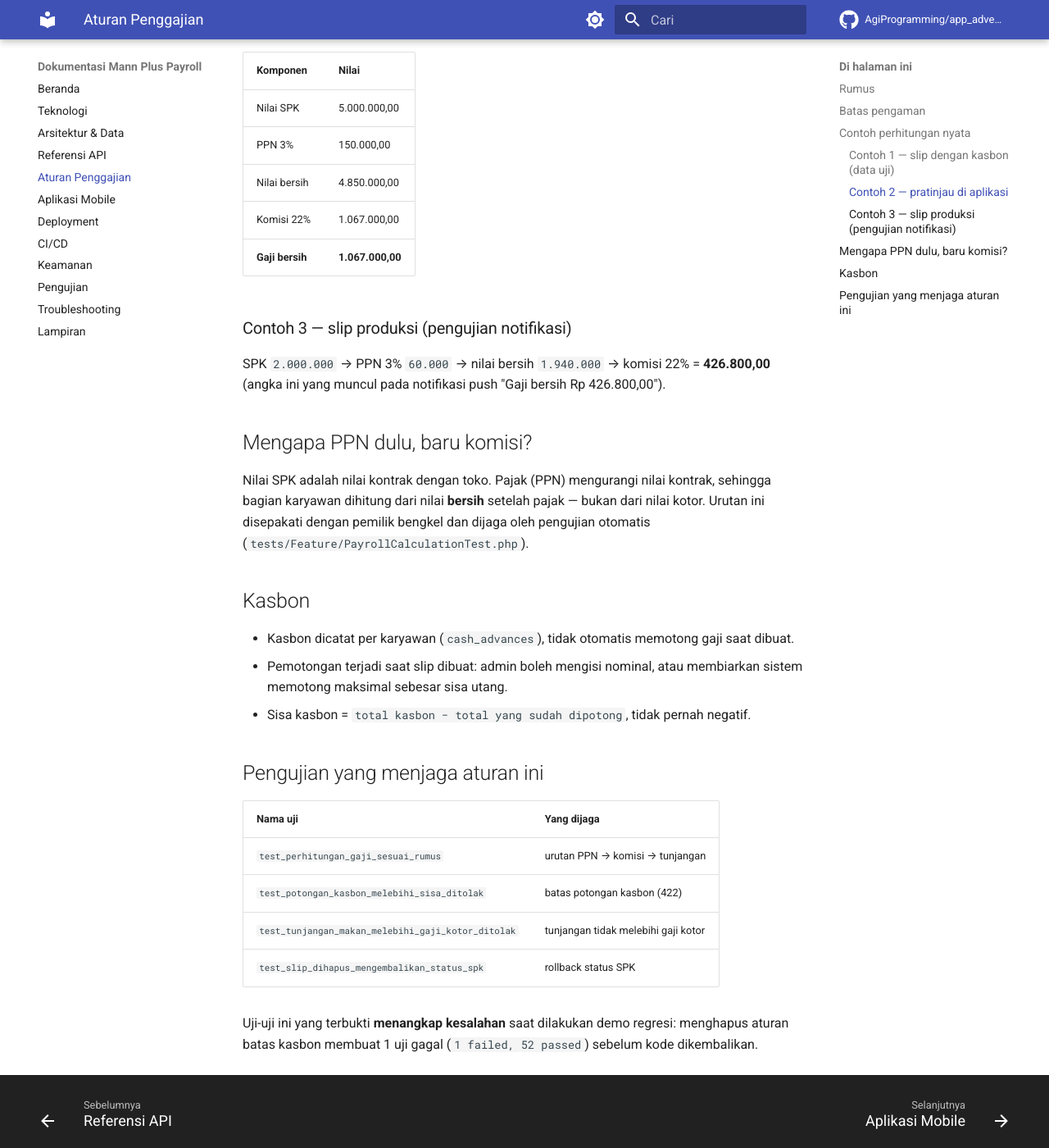
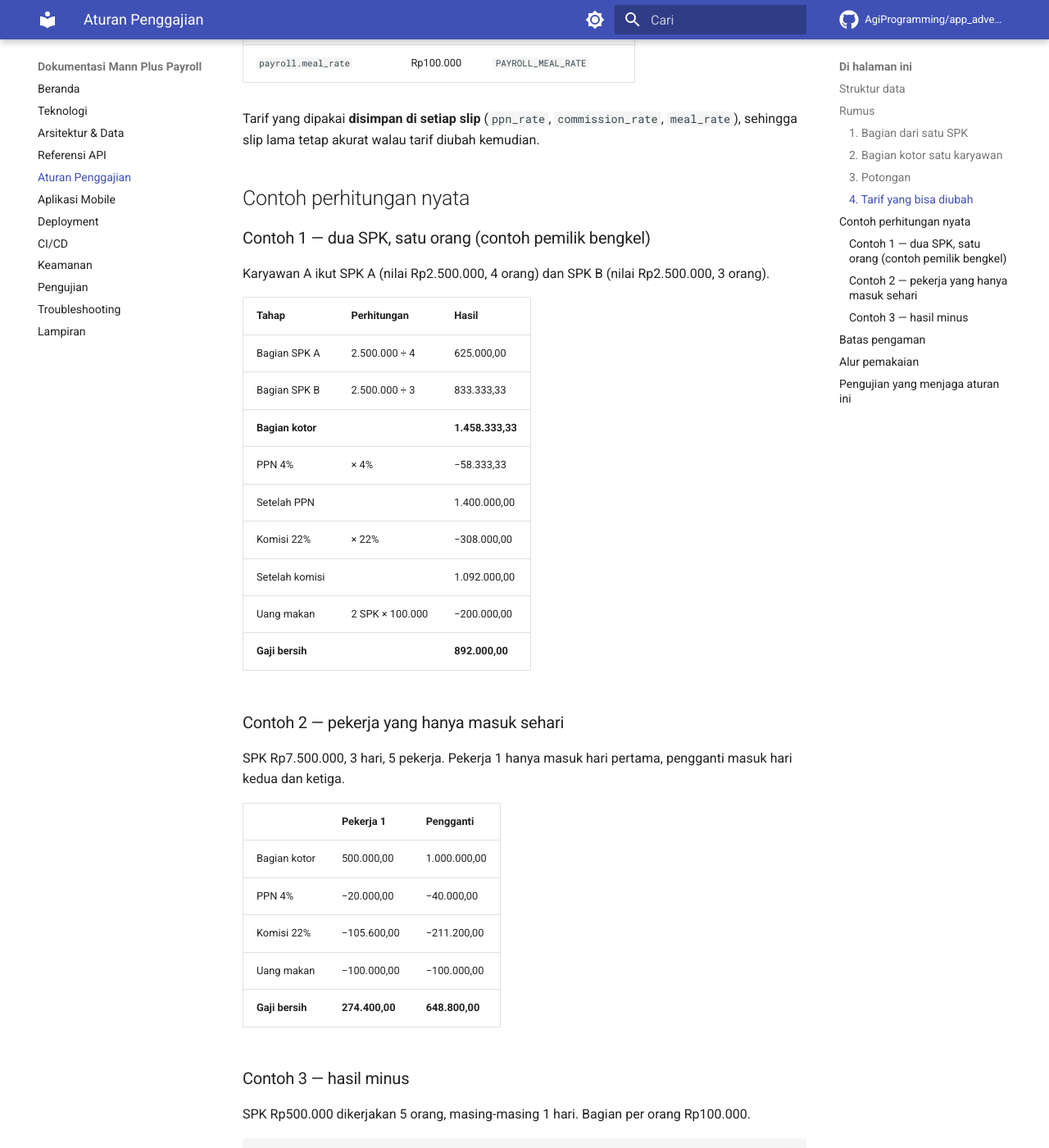
Before and after one commit to AgiProgramming/app_advertising, an MkDocs documentation site: the page built from docs/penggajian.md, in a window 1280 px wide and 1400 px high, scrolled down 1863 px. Shown: the whole window at 82% size. Built offline with MkDocs 1.6.1 and Material for MkDocs 9.7.7, drawn with Linux system fonts in a browser that asks for light colours; comment, search, counter and statistics services are not loaded; some of the changed text lies outside the part shown.

Commit message:
docs: sesuaikan aturan penggajian dengan model SPK multi-orang
- rumus baru: nilai harian, bagian per hari, PPN 4%, komisi 22%, uang makan per SPK
- tiga contoh hitungan (892.000 / 274.400 & 648.800 / minus 25.120)
- referensi API: preview employee_id+period, endpoint generate massal
- kompatibilitas klien lama (spk_id) tetap didukung

````diff
--- a/docs/penggajian.md
+++ b/docs/penggajian.md
@@ -1,98 +1,163 @@
 # Aturan Perhitungan Penggajian
+
+Perhitungan mengikuti cara kerja bengkel yang sebenarnya: **satu SPK dikerjakan beberapa orang**,
+seorang karyawan **boleh mengambil beberapa SPK**, dan bila ada yang tidak masuk kerja,
+**orang pengganti** mengambil hari kerja miliknya.
 
 Seluruh perhitungan berada di `app/Services/PayrollService.php` dan dipakai bersama oleh
 **pratinjau** (`/api/payrolls/preview`) dan **penyimpanan slip** (`POST /api/payrolls`),
 sehingga angka yang dilihat admin sebelum menyimpan sama dengan angka yang tersimpan.
 
+## Struktur data
+
+| Tabel | Isi |
+|---|---|
+| `spks` | dokumen SPK dari klien: nomor, nilai, tanggal mulai/selesai, durasi |
+| `spk_employees` | penugasan: siapa mengerjakan SPK apa, peran `worker`/`replacement`, berapa hari masuk |
+| `payrolls` | satu slip = satu karyawan untuk satu periode |
+| `payroll_items` | rincian bagian karyawan dari tiap SPK di dalam slip |
+
+`duration_days` dihitung otomatis dari `start_date` sampai `end_date` (inklusif).
+
 ## Rumus
 
+### 1. Bagian dari satu SPK
+
 ```
-1. net_spk_value      = spk_value − (spk_value × 3%)          # PPN 3%
-2. komisi             = net_spk_value × salary_percentage%    # default 22%
-3. gaji_kotor         = komisi + meal_allowance
-4. potongan_kasbon    = min(sisa_kasbon, gaji_kotor − meal_allowance)
-5. net_salary         = max(0, gaji_kotor − potongan_kasbon)
+nilai_harian = nilai_SPK ÷ (jumlah_pekerja × jumlah_hari_SPK)
+bagian       = nilai_harian × hari_karyawan_masuk
 ```
 
-Keterangan:
+`jumlah_pekerja` hanya menghitung peran `worker` — **pengganti tidak menambah pembagi**,
+karena pengganti mengambil hari milik orang yang digantikan.
 
-| Istilah | Arti |
-|---|---|
-| `spk_value` | nilai pekerjaan pada SPK |
-| **PPN 3%** | potongan pajak yang dibebankan atas nilai SPK |
-| **komisi 22%** | bagian karyawan dari nilai bersih SPK (persentase bisa diubah admin) |
-| `meal_allowance` | tunjangan makan (opsional, diisi admin) |
-| `sisa_kasbon` | total kasbon karyawan dikurangi yang sudah pernah dipotong |
-| `net_salary` | **gaji bersih** yang muncul di slip |
+Contoh: SPK Rp7.500.000, 3 hari, 5 pekerja → nilai harian = 7.500.000 ÷ 15 = **Rp500.000**.
+
+| Orang | Peran | Hari masuk | Bagian |
+|---|---|---|---|
+| Pekerja 1 | worker | 1 | Rp500.000 |
+| Pengganti | replacement | 2 | Rp1.000.000 |
+| Pekerja 2–5 | worker | 3 | Rp1.500.000 masing-masing |
+
+Total kelima slot tetap Rp7.500.000.
+
+### 2. Bagian kotor satu karyawan
+
+```
+bagian_kotor = Σ bagian dari semua SPK pada periode itu
+```
+
+### 3. Potongan
+
+```
+PPN          = 4%  × bagian_kotor
+komisi       = 22% × (bagian_kotor − PPN)      # milik Mann Plus
+uang_makan   = Rp100.000 × jumlah SPK yang diikuti
+kasbon       = potongan utang karyawan (opsional)
+```
+
+```
+gaji_bersih  = bagian_kotor − PPN − komisi − uang_makan − kasbon
+```
+
+**Gaji bersih boleh minus.** Bila potongan melebihi bagian karyawan, slip menampilkan nilai
+minus apa adanya (tidak dipotong menjadi nol), dan aplikasi menandainya `is_negative`.
+
+### 4. Tarif yang bisa diubah
+
+| Konfigurasi | Default | Variabel `.env` |
+|---|---|---|
+| `payroll.ppn_rate` | 4% | `PAYROLL_PPN_RATE` |
+| `payroll.commission_rate` | 22% | `PAYROLL_COMMISSION_RATE` |
+| `payroll.meal_rate` | Rp100.000 | `PAYROLL_MEAL_RATE` |
+
+Tarif yang dipakai **disimpan di setiap slip** (`ppn_rate`, `commission_rate`, `meal_rate`),
+sehingga slip lama tetap akurat walau tarif diubah kemudian.
+
+## Contoh perhitungan nyata
+
+### Contoh 1 — dua SPK, satu orang (contoh pemilik bengkel)
+
+Karyawan A ikut SPK A (nilai Rp2.500.000, 4 orang) dan SPK B (nilai Rp2.500.000, 3 orang).
+
+| Tahap | Perhitungan | Hasil |
+|---|---|---|
+| Bagian SPK A | 2.500.000 ÷ 4 | 625.000,00 |
+| Bagian SPK B | 2.500.000 ÷ 3 | 833.333,33 |
+| **Bagian kotor** | | **1.458.333,33** |
+| PPN 4% | × 4% | −58.333,33 |
+| Setelah PPN | | 1.400.000,00 |
+| Komisi 22% | × 22% | −308.000,00 |
+| Setelah komisi | | 1.092.000,00 |
+| Uang makan | 2 SPK × 100.000 | −200.000,00 |
+| **Gaji bersih** | | **892.000,00** |
+
+### Contoh 2 — pekerja yang hanya masuk sehari
+
+SPK Rp7.500.000, 3 hari, 5 pekerja. Pekerja 1 hanya masuk hari pertama, pengganti masuk hari kedua
+dan ketiga.
+
+| | Pekerja 1 | Pengganti |
+|---|---|---|
+| Bagian kotor | 500.000,00 | 1.000.000,00 |
+| PPN 4% | −20.000,00 | −40.000,00 |
+| Komisi 22% | −105.600,00 | −211.200,00 |
+| Uang makan | −100.000,00 | −100.000,00 |
+| **Gaji bersih** | **274.400,00** | **648.800,00** |
+
+### Contoh 3 — hasil minus
+
+SPK Rp500.000 dikerjakan 5 orang, masing-masing 1 hari. Bagian per orang Rp100.000.
+
+```
+100.000 − 4.000 (PPN) = 96.000
+96.000 − 21.120 (komisi) = 74.880
+74.880 − 100.000 (uang makan) = −25.120
+```
+
+Slip menampilkan **−Rp25.120,00** dan diberi keterangan bahwa potongan melebihi bagian karyawan.
 
 ## Batas pengaman
 
 !!! danger "Potongan kasbon tidak boleh melebihi utang"
     Nilai `cash_advance_deduction` yang dikirim klien **ditolak (422)** bila lebih besar dari sisa
     kasbon karyawan. Bila admin tidak mengisi, sistem memotong otomatis sebesar
-    `min(sisa_kasbon, gaji_kotor − meal_allowance)` sehingga gaji tidak pernah minus.
+    `min(sisa_kasbon, bagian setelah komisi − uang makan)`.
 
 Aturan lain:
 
-- `meal_allowance` **tidak boleh melebihi gaji kotor** (ditolak 422).
+- `days_worked` tidak boleh melebihi `duration_days` (otomatis dipotong saat disimpan).
+- `end_date` tidak boleh sebelum `start_date` (ditolak 422).
 - `period` wajib berformat `Y-m` (contoh `2026-10`).
-- Satu SPK hanya boleh punya **satu slip**.
-- `net_salary` tidak pernah negatif (`max(0, ...)`).
+- Satu karyawan hanya boleh punya **satu slip per periode**.
+- SPK hanya masuk hitungan bila tanggal SPK berada di periode tersebut.
+- Karyawan dengan `days_worked = 0` tidak dihitung (mis. absen penuh tanpa pengganti).
 
-## Contoh perhitungan nyata
+## Alur pemakaian
 
-### Contoh 1 — slip dengan kasbon (data uji)
-
-| Komponen | Nilai |
-|---|---|
-| Nilai SPK | 1.463.763,00 |
-| PPN 3% | −43.912,89 |
-| Nilai bersih | 1.419.850,11 |
-| Komisi 22% | 312.367,02 |
-| Tunjangan makan | 100.000,00 |
-| Potongan kasbon | 200.000,00 |
-| **Gaji bersih** | **212.367,02** |
-
-Perhitungan: `1.463.763 × 3% = 43.912,89` → `1.463.763 − 43.912,89 = 1.419.850,11`
-→ `1.419.850,11 × 22% = 312.367,02` → `312.367,02 + 100.000 − 200.000 = 212.367,02` ✔
-
-### Contoh 2 — pratinjau di aplikasi
-
-| Komponen | Nilai |
-|---|---|
-| Nilai SPK | 5.000.000,00 |
-| PPN 3% | 150.000,00 |
-| Nilai bersih | 4.850.000,00 |
-| Komisi 22% | 1.067.000,00 |
-| **Gaji bersih** | **1.067.000,00** |
-
-### Contoh 3 — slip produksi (pengujian notifikasi)
-
-SPK `2.000.000` → PPN 3% `60.000` → nilai bersih `1.940.000` → komisi 22% = **426.800,00**
-(angka ini yang muncul pada notifikasi push "Gaji bersih Rp 426.800,00").
-
-## Mengapa PPN dulu, baru komisi?
-
-Nilai SPK adalah nilai kontrak dengan toko. Pajak (PPN) mengurangi nilai kontrak, sehingga bagian
-karyawan dihitung dari nilai **bersih** setelah pajak — bukan dari nilai kotor. Urutan ini
-disepakati dengan pemilik bengkel dan dijaga oleh pengujian otomatis
-(`tests/Feature/PayrollCalculationTest.php`).
-
-## Kasbon
-
-- Kasbon dicatat per karyawan (`cash_advances`), tidak otomatis memotong gaji saat dibuat.
-- Pemotongan terjadi saat slip dibuat: admin boleh mengisi nominal, atau membiarkan sistem
-  memotong maksimal sebesar sisa utang.
-- Sisa kasbon = `total kasbon − total yang sudah dipotong`, tidak pernah negatif.
+1. Admin membuat SPK: nilai, tanggal mulai/selesai, lalu memilih anggotanya
+   (pekerja + hari masuk, dan pengganti bila ada).
+2. Admin membuka **Pratinjau gaji**: pilih karyawan dan periode → rincian tiap SPK tampil.
+3. Simpan slip untuk satu karyawan, atau **buat sekaligus** untuk semua karyawan pada periode itu
+   (`POST /api/payrolls/generate`).
+4. Slip dapat diunduh sebagai PDF, diverifikasi lewat QR, dan karyawan menerima notifikasi.
 
 ## Pengujian yang menjaga aturan ini
 
-| Nama uji | Yang dijaga |
-|---|---|
-| `test_perhitungan_gaji_sesuai_rumus` | urutan PPN → komisi → tunjangan |
-| `test_potongan_kasbon_melebihi_sisa_ditolak` | batas potongan kasbon (422) |
-| `test_tunjangan_makan_melebihi_gaji_kotor_ditolak` | tunjangan tidak melebihi gaji kotor |
-| `test_slip_dihapus_mengembalikan_status_spk` | rollback status SPK |
+`tests/Feature/PayrollCalculationTest.php` (12 kasus) dan `tests/Feature/SpkMemberTest.php` (5 kasus)
+mengunci perilaku berikut:
 
-Uji-uji ini yang terbukti **menangkap kesalahan** saat dilakukan demo regresi: menghapus aturan
-batas kasbon membuat 1 uji gagal (`1 failed, 52 passed`) sebelum kode dikembalikan.
+- pembagian per hari kerja dan peran pengganti
+- contoh dua SPK di atas menghasilkan tepat **892.000**
+- uang makan dipotong per SPK, bukan per slip
+- hasil minus tetap minus
+- satu slip per karyawan per periode
+- pembuatan slip massal melewati karyawan yang sudah punya slip
+- kasbon tidak boleh melebihi sisa utang
+- aplikasi versi lama (`spk_id` saja) masih didukung
+
+Jalankan dengan:
+
+```bash
+php artisan test --filter="PayrollCalculationTest|SpkMemberTest"
+```
````
Also changed, not shown: docs/api.md (+40 -8 lines), 3 other files.
